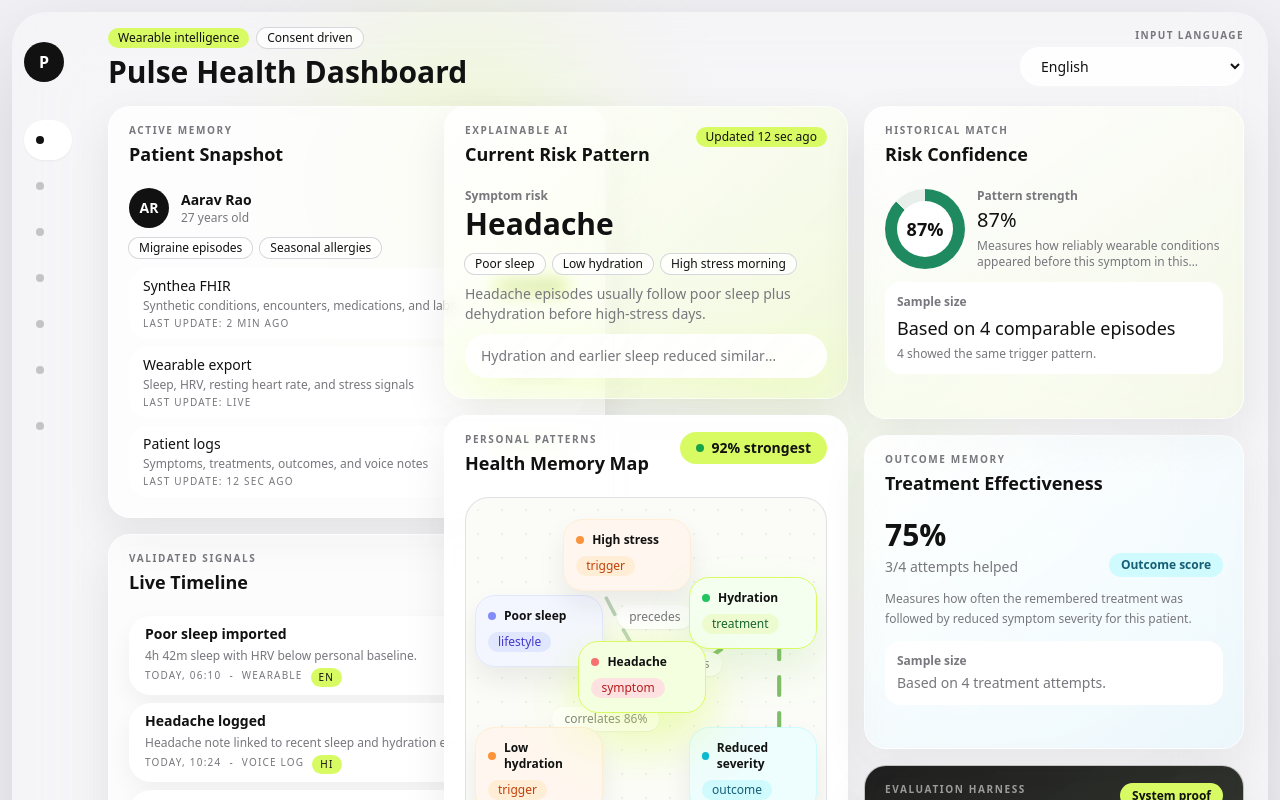
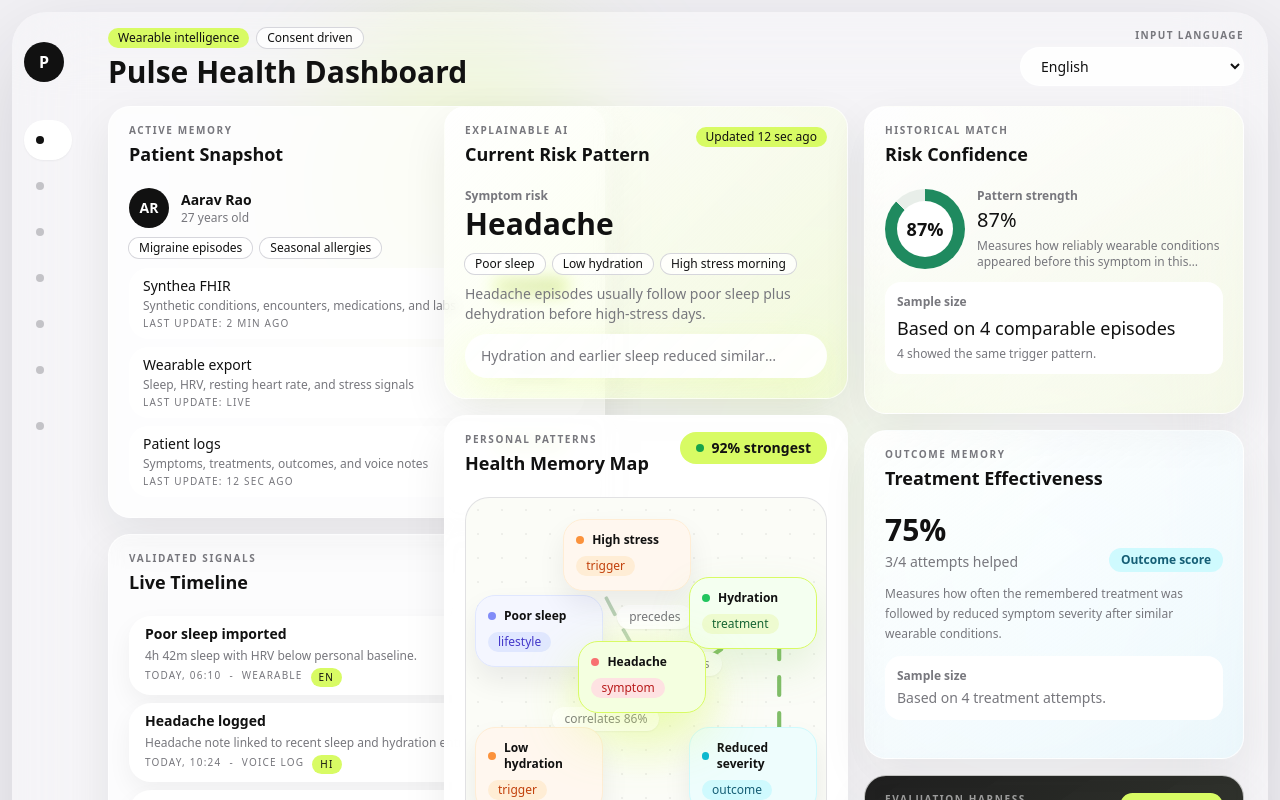
Before and after one commit to Karansankhe/cognee_codebase, a React (Vite) app in the folder frontend/: page / in a window 1280 px wide. Shown: the top 800 px of the page. Built offline with nearby package versions, Linux system fonts and the light colour scheme.

Commit message:
Update dashboard treatment effectiveness panel

```diff
--- a/frontend/src/features/dashboard/components/TreatmentEffectivenessPanel.tsx
+++ b/frontend/src/features/dashboard/components/TreatmentEffectivenessPanel.tsx
@@ -29,7 +29,7 @@
         </div>
         <p className="text-xs leading-5 text-pulse-muted">
           Measures how often the remembered treatment was followed by reduced
-          symptom severity for this patient.
+          symptom severity after similar wearable conditions.
         </p>
         <div className="rounded-[16px] bg-white p-3">
           <p className="text-xs font-semibold text-pulse-muted">Sample size</p>
```
